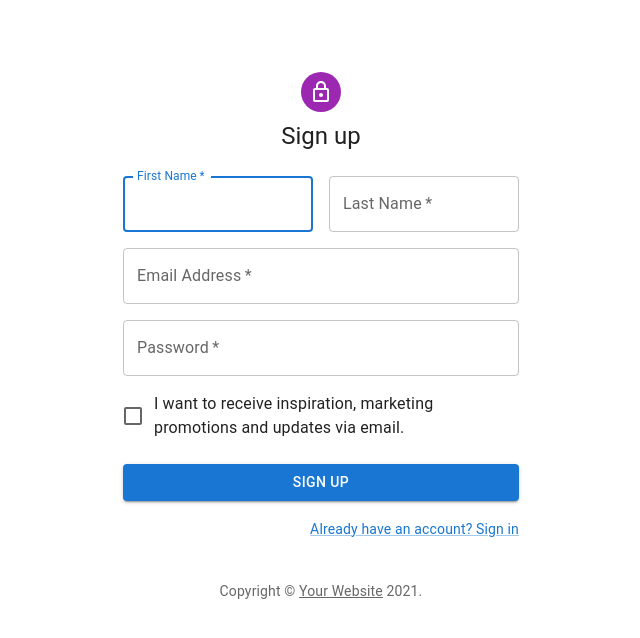
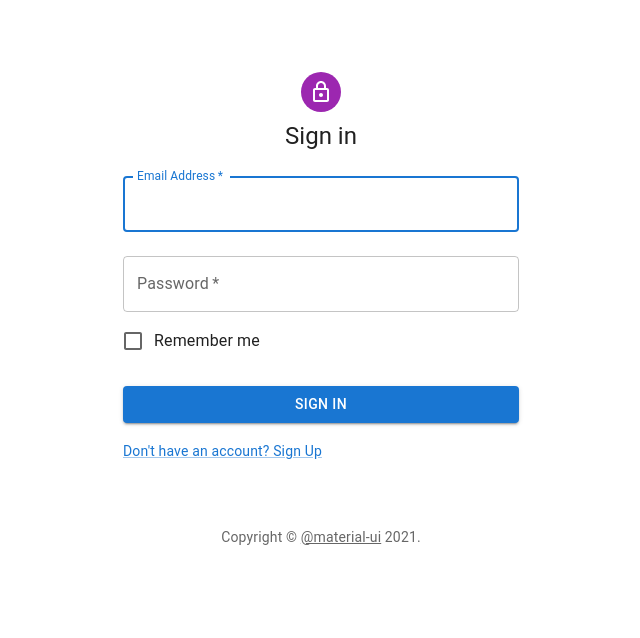
Before and after one commit to chihong-j/NTUnmarried, a React (Create React App) app in the folder frontend/: page / in a window 1280 px wide. Shown: the top 638 px of the page, without its empty margins (319-959 px from the left). Built offline with nearby package versions, Linux system fonts and the light colour scheme.

Commit message:
signup, signin

```diff
--- a/frontend/src/App.js
+++ b/frontend/src/App.js
@@ -4,10 +4,11 @@ import SignUp from './Containers/SignUp';
 import { useEffect, useState } from "react";
 
 function App() {
-  const [signIn, setSignIn] = useState(false);
+  const [userStatus, setUserStatus] = useState("login");
   return (
     <>
-    {signIn ? <SignIn /> : <SignUp />}
+      {userStatus === "login" && <SignIn setUserStatus={setUserStatus} />}
+      {userStatus === "signup" && <SignUp setUserStatus={setUserStatus} />}
     </>
   );
 }
--- a/frontend/src/Containers/SignIn.js
+++ b/frontend/src/Containers/SignIn.js
@@ -18,7 +18,7 @@ function Copyright(props) {
     <Typography variant="body2" color="text.secondary" align="center" {...props}>
       {'Copyright © '}
       <Link color="inherit" href="https://mui.com/">
-        Your Website
+        @material-ui
       </Link>{' '}
       {new Date().getFullYear()}
       {'.'}
@@ -28,7 +28,7 @@ function Copyright(props) {
 
 const theme = createTheme();
 
-export default function SignIn() {
+export default function SignIn({setUserStatus}) {
   const handleSubmit = (event) => {
     event.preventDefault();
     const data = new FormData(event.currentTarget);
@@ -91,13 +91,13 @@ export default function SignIn() {
               Sign In
             </Button>
             <Grid container>
-              <Grid item xs>
+              {/* <Grid item xs>
                 <Link href="#" variant="body2">
                   Forgot password?
                 </Link>
-              </Grid>
+              </Grid> */}
               <Grid item>
-                <Link href="#" variant="body2">
+                <Link href="#" variant="body2" onClick={() => setUserStatus("signup")} >
                   {"Don't have an account? Sign Up"}
                 </Link>
               </Grid>
--- a/frontend/src/Containers/SignUp.js
+++ b/frontend/src/Containers/SignUp.js
@@ -1,4 +1,4 @@
-import * as React from 'react';
+import { useEffect, useState } from "react";
 import Avatar from '@mui/material/Avatar';
 import Button from '@mui/material/Button';
 import CssBaseline from '@mui/material/CssBaseline';
@@ -18,7 +18,7 @@ function Copyright(props) {
     <Typography variant="body2" color="text.secondary" align="center" {...props}>
       {'Copyright © '}
       <Link color="inherit" href="https://mui.com/">
-        Your Website
+        @material-ui
       </Link>{' '}
       {new Date().getFullYear()}
       {'.'}
@@ -28,15 +28,32 @@ function Copyright(props) {
 
 const theme = createTheme();
 
-export default function SignUp() {
+export default function SignUp({setUserStatus}) {
+  const [errorMessage, setErrorMessage] = useState("")
   const handleSubmit = (event) => {
     event.preventDefault();
     const data = new FormData(event.currentTarget);
-    // eslint-disable-next-line no-console
+    var name = data.get('name');
+    var email = data.get('email');
+    var password = data.get('password');
     console.log({
-      email: data.get('email'),
-      password: data.get('password'),
+        Name: name,
+        Email: email,
+        Password: password,
     });
+    setErrorMessage("");
+    if (email.slice(9) !== "@ntu.edu.tw") {
+        setErrorMessage("You must use NTU mail to sign up.")
+    }
+    else if (password.length < 8) {
+        setErrorMessage("Password must be at least 8 characters.")
+    }
+    else if (!/[a-zA-z]/i.test(password)) {
+        setErrorMessage("Password must contains at least one english character.")
+    }
+    else {
+        setUserStatus("login");
+    }
   };
 
   return (
@@ -57,27 +74,20 @@ export default function SignUp() {
           <Typography component="h1" variant="h5">
             Sign up
           </Typography>
+          <Typography sx={{ marginTop: 1, color: 'error.main' }} >
+            {errorMessage}
+          </Typography>
           <Box component="form" noValidate onSubmit={handleSubmit} sx={{ mt: 3 }}>
             <Grid container spacing={2}>
-              <Grid item xs={12} sm={6}>
+              <Grid item xs={12}>
                 <TextField
                   autoComplete="given-name"
-                  name="firstName"
+                  name="name"
                   required
                   fullWidth
-                  id="firstName"
-                  label="First Name"
+                  id="name"
+                  label="User Name"
                   autoFocus
-                />
-              </Grid>
-              <Grid item xs={12} sm={6}>
-                <TextField
-                  required
-                  fullWidth
-                  id="lastName"
-                  label="Last Name"
-                  name="lastName"
-                  autoComplete="family-name"
                 />
               </Grid>
               <Grid item xs={12}>
@@ -101,12 +111,12 @@ export default function SignUp() {
                   autoComplete="new-password"
                 />
               </Grid>
-              <Grid item xs={12}>
+              {/* <Grid item xs={12}>
                 <FormControlLabel
                   control={<Checkbox value="allowExtraEmails" color="primary" />}
                   label="I want to receive inspiration, marketing promotions and updates via email."
                 />
-              </Grid>
+              </Grid> */}
             </Grid>
             <Button
               type="submit"
@@ -118,7 +128,7 @@ export default function SignUp() {
             </Button>
             <Grid container justifyContent="flex-end">
               <Grid item>
-                <Link href="#" variant="body2">
+                <Link href="" variant="body2" onClick={() => setUserStatus("login")}>
                   Already have an account? Sign in
                 </Link>
               </Grid>
```
